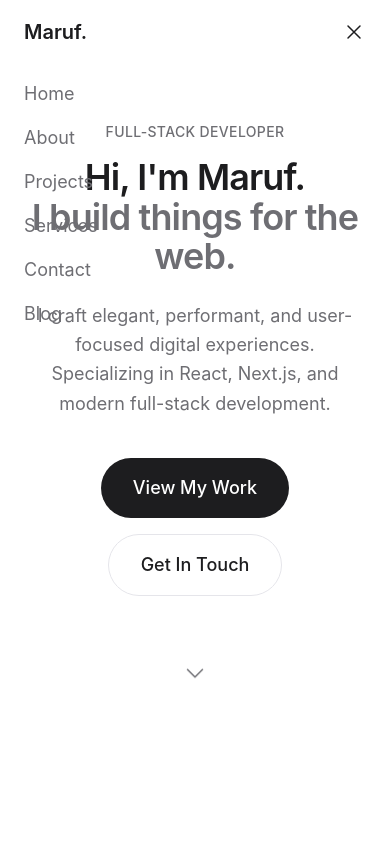
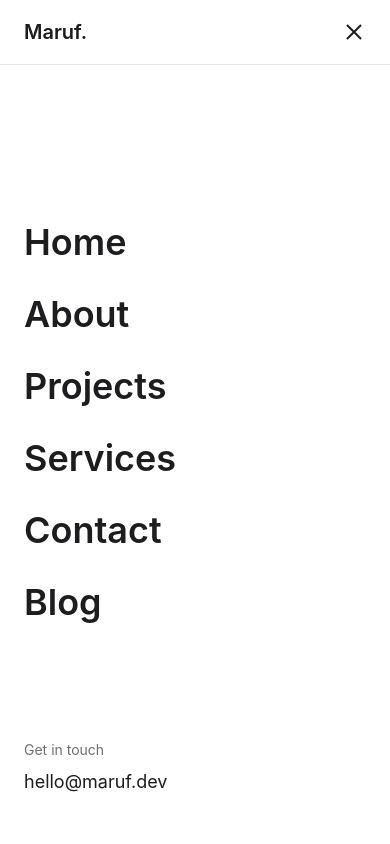
Before and after one commit to MarufHasan-dev/marufhasan.dev, a Next.js app: page / in a window 390 px wide. Both pictures are taken after a click on the button "Open menu". Shown: the top 844 px of the page. Built offline with nearby package versions, Linux system fonts and the light colour scheme.

Commit message:
Refactor Button component; improve destructuring and enhance Navbar component; update mobile menu behavior and styling

```diff
--- a/components/Button.tsx
+++ b/components/Button.tsx
@@ -52,7 +52,7 @@ export default function Button({
   const combinedClassName = `${baseStyles} ${variantStyles[variant]} ${sizeStyles[size]} ${className}`;
 
   if (props.as === "a") {
-    const { as, ...anchorProps } = props;
+    const { as: _as, ...anchorProps } = props;
     return (
       <a className={combinedClassName} {...anchorProps}>
         {children}
@@ -60,7 +60,7 @@ export default function Button({
     );
   }
 
-  const { as, ...buttonProps } = props as ButtonAsButton;
+  const { as: _as, ...buttonProps } = props as ButtonAsButton;
   return (
     <button className={combinedClassName} {...buttonProps}>
       {children}
--- a/components/Navbar.tsx
+++ b/components/Navbar.tsx
@@ -29,7 +29,7 @@ export default function Navbar() {
     setIsMobileMenuOpen(false);
   };
 
-  // Close mobile menu on escape key
+  // Close mobile menu on escape key and handle body scroll
   useEffect(() => {
     const handleEscape = (e: KeyboardEvent) => {
       if (e.key === "Escape") {
@@ -39,7 +39,6 @@ export default function Navbar() {
 
     if (isMobileMenuOpen) {
       document.addEventListener("keydown", handleEscape);
-      // Prevent body scroll when menu is open
       document.body.style.overflow = "hidden";
     }
 
@@ -49,11 +48,24 @@ export default function Navbar() {
     };
   }, [isMobileMenuOpen]);
 
+  // Close menu on window resize (when switching to desktop)
+  useEffect(() => {
+    const handleResize = () => {
+      if (window.innerWidth >= 768) {
+        setIsMobileMenuOpen(false);
+      }
+    };
+
+    window.addEventListener("resize", handleResize);
+    return () => window.removeEventListener("resize", handleResize);
+  }, []);
+
   return (
+    <>
       <header
         className={`fixed top-0 left-0 right-0 z-50 transition-all duration-300 ${
-        isScrolled
-          ? "bg-white/80 backdrop-blur-xl border-b border-[var(--color-border)]"
+          isScrolled || isMobileMenuOpen
+            ? "bg-white/95 backdrop-blur-xl border-b border-[var(--color-border)]"
             : "bg-transparent"
         }`}
       >
@@ -65,7 +77,7 @@ export default function Navbar() {
             {/* Logo */}
             <Link
               href="#home"
-            className="text-xl font-semibold text-[var(--color-text-primary)] hover:opacity-70 transition-opacity"
+              className="relative z-50 text-xl font-semibold text-[var(--color-text-primary)] hover:opacity-70 transition-opacity"
               onClick={handleLinkClick}
             >
               Maruf.
@@ -96,68 +108,132 @@ export default function Navbar() {
             {/* Mobile Menu Button */}
             <button
               type="button"
-            className="md:hidden p-2 -mr-2 text-[var(--color-text-primary)]"
+              className="relative z-50 md:hidden flex items-center justify-center w-10 h-10 -mr-2 text-[var(--color-text-primary)] rounded-full hover:bg-[var(--color-bg-secondary)] transition-colors"
               onClick={() => setIsMobileMenuOpen(!isMobileMenuOpen)}
               aria-expanded={isMobileMenuOpen}
               aria-controls="mobile-menu"
               aria-label={isMobileMenuOpen ? "Close menu" : "Open menu"}
             >
-            <svg
-              className="w-6 h-6"
-              fill="none"
-              viewBox="0 0 24 24"
-              strokeWidth={1.5}
-              stroke="currentColor"
-              aria-hidden="true"
-            >
-              {isMobileMenuOpen ? (
-                <path
-                  strokeLinecap="round"
-                  strokeLinejoin="round"
-                  d="M6 18L18 6M6 6l12 12"
+              <div className="relative w-5 h-5">
+                {/* Hamburger lines that animate to X */}
+                <span
+                  className={`absolute left-0 block w-5 h-0.5 bg-current transform transition-all duration-300 ease-in-out ${
+                    isMobileMenuOpen
+                      ? "top-1/2 -translate-y-1/2 rotate-45"
+                      : "top-1"
+                  }`}
                 />
-              ) : (
-                <path
-                  strokeLinecap="round"
-                  strokeLinejoin="round"
-                  d="M3.75 6.75h16.5M3.75 12h16.5m-16.5 5.25h16.5"
+                <span
+                  className={`absolute left-0 top-1/2 -translate-y-1/2 block w-5 h-0.5 bg-current transition-all duration-300 ease-in-out ${
+                    isMobileMenuOpen
+                      ? "opacity-0 scale-0"
+                      : "opacity-100 scale-100"
+                  }`}
                 />
-              )}
-            </svg>
+                <span
+                  className={`absolute left-0 block w-5 h-0.5 bg-current transform transition-all duration-300 ease-in-out ${
+                    isMobileMenuOpen
+                      ? "top-1/2 -translate-y-1/2 -rotate-45"
+                      : "bottom-1"
+                  }`}
+                />
+              </div>
             </button>
           </div>
+        </nav>
+      </header>
 
-        {/* Mobile Menu */}
+      {/* Mobile Menu Overlay */}
       <div
         id="mobile-menu"
-          className={`md:hidden transition-all duration-300 overflow-hidden ${
-            isMobileMenuOpen ? "max-h-96 pb-6" : "max-h-0"
+        className={`fixed inset-0 z-40 md:hidden transition-all duration-500 ease-in-out ${
+          isMobileMenuOpen
+            ? "opacity-100 pointer-events-auto"
+            : "opacity-0 pointer-events-none"
         }`}
+        aria-hidden={!isMobileMenuOpen}
       >
-          <ul className="flex flex-col gap-4 pt-4">
-            {navLinks.map((link) => (
-              <li key={link.href}>
+        {/* Background overlay */}
+        <div
+          className={`absolute inset-0 bg-white transition-opacity duration-500 ${
+            isMobileMenuOpen ? "opacity-100" : "opacity-0"
+          }`}
+          onClick={handleLinkClick}
+        />
+
+        {/* Menu content */}
+        <div className="relative h-full flex flex-col justify-center px-6">
+          <nav aria-label="Mobile navigation">
+            <ul className="flex flex-col gap-2">
+              {navLinks.map((link, index) => (
+                <li
+                  key={link.href}
+                  className={`transform transition-all duration-500 ease-out ${
+                    isMobileMenuOpen
+                      ? "translate-y-0 opacity-100"
+                      : "translate-y-8 opacity-0"
+                  }`}
+                  style={{
+                    transitionDelay: isMobileMenuOpen
+                      ? `${index * 75}ms`
+                      : "0ms",
+                  }}
+                >
                   <a
                     href={link.href}
-                  className="block text-lg text-[var(--color-text-secondary)] hover:text-[var(--color-text-primary)] transition-colors"
+                    className="block py-3 text-4xl sm:text-5xl font-semibold text-[var(--color-text-primary)] hover:text-[var(--color-accent)] transition-colors"
                     onClick={handleLinkClick}
                   >
                     {link.label}
                   </a>
                 </li>
               ))}
-            <li>
+              <li
+                className={`transform transition-all duration-500 ease-out ${
+                  isMobileMenuOpen
+                    ? "translate-y-0 opacity-100"
+                    : "translate-y-8 opacity-0"
+                }`}
+                style={{
+                  transitionDelay: isMobileMenuOpen
+                    ? `${navLinks.length * 75}ms`
+                    : "0ms",
+                }}
+              >
                 <Link
                   href="/blog"
-                className="block text-lg text-[var(--color-text-secondary)] hover:text-[var(--color-text-primary)] transition-colors"
+                  className="block py-3 text-4xl sm:text-5xl font-semibold text-[var(--color-text-primary)] hover:text-[var(--color-accent)] transition-colors"
                   onClick={handleLinkClick}
                 >
                   Blog
                 </Link>
               </li>
             </ul>
+          </nav>
+
+          {/* Contact info at bottom */}
+          <div
+            className={`absolute bottom-12 left-6 right-6 transform transition-all duration-500 ease-out ${
+              isMobileMenuOpen
+                ? "translate-y-0 opacity-100"
+                : "translate-y-8 opacity-0"
+            }`}
+            style={{
+              transitionDelay: isMobileMenuOpen ? "400ms" : "0ms",
+            }}
+          >
+            <p className="text-sm text-[var(--color-text-secondary)] mb-2">
+              Get in touch
+            </p>
+            <a
+              href="mailto:hello@maruf.dev"
+              className="text-lg text-[var(--color-text-primary)] hover:text-[var(--color-accent)] transition-colors"
+            >
+              hello@maruf.dev
+            </a>
           </div>
-      </nav>
-    </header>
+        </div>
+      </div>
+    </>
   );
 }
```
Lines whose indentation alone changed are shown as unchanged.
